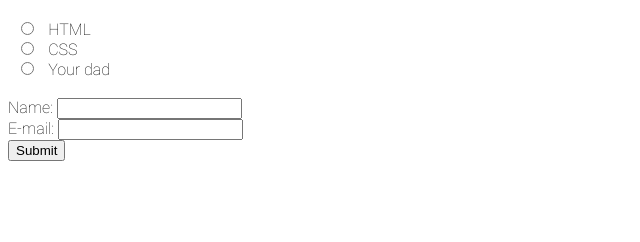
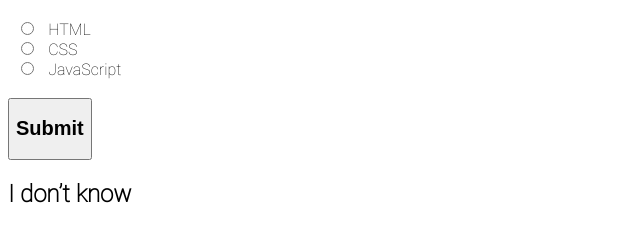
Before and after one commit to DarkSoulWind/NCS-website, a plain HTML site: page index.html in a window 1280 px wide. Shown: the part 62-304 px from the top of the page, without its empty margins (0-640 px from the left). Drawn offline with Linux system fonts and the light colour scheme.

Commit message:
Update index.html

```diff
--- a/index.html
+++ b/index.html
@@ -13,6 +13,7 @@
 </style>
 <head>
 <title>BHF</title>
+<meta charset="utf-8">
 </head>
 
 <body style="font-family:mySecondFont">
@@ -23,15 +24,19 @@
   <input type="radio" id="css" name="fav_language" value="CSS">
   <label for="css">CSS</label><br>
   <input type="radio" id="javascript" name="fav_language" value="JavaScript">
-  <label for="javascript">Your dad</label>
+  <label for="javascript">JavaScript</label>
 </form><br>
 
-<form action="welcome.php" method="post">
-Name: <input type="text" name="name"><br>
-E-mail: <input type="text" name="email"><br>
-<input type="submit">
-</form>
+<button onclick="submit()"><span><h2>Submit</h2></span></button>
+
+<h2 id="change">I don’t know</h2>
 
 </body>
 
+<script>
+function submit() {
+	document.getElementById("change").innerHTML = document.querySelector('input[name="fav_language"]:checked').value;
+}
+</script>
+
 </html>
```
